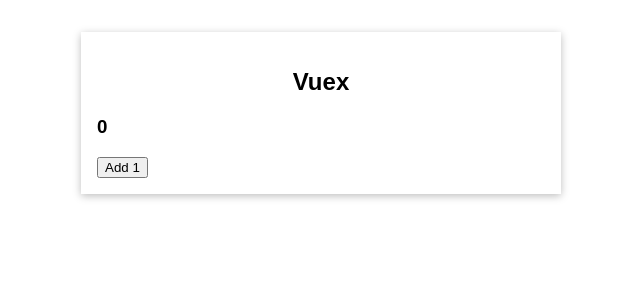
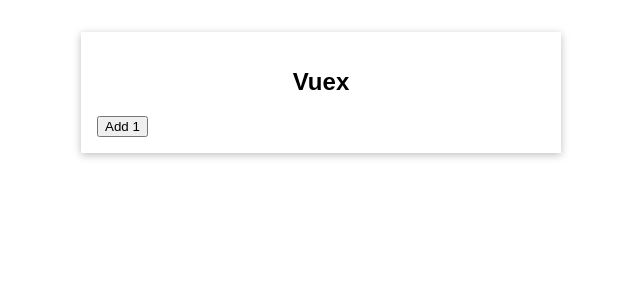
Before and after one commit to james-muriithi/vuex-starter-project, a Vue app: page / in a window 1280 px wide. Shown: the top 300 px of the page, without its empty margins (319-959 px from the left). Built offline with nearby package versions, Linux system fonts and the light colour scheme.

Commit message:
vuex getters

```diff
--- a/src/App.vue
+++ b/src/App.vue
@@ -14,7 +14,7 @@
   },
   computed: {
     counter() {
-      return this.$store.state.counter;
+      return this.$store.getters.finalCounter;
     },
   },
   methods: {
--- a/src/main.js
+++ b/src/main.js
@@ -1,20 +1,25 @@
 import { createApp } from 'vue';
-import { createStore } from "vuex";
+import { createStore } from 'vuex';
 
 import App from './App.vue';
 
 const app = createApp(App);
 const store = createStore({
-    state(){
-        return {
-            counter: 0
-        }
-    },
-    mutations:{
-        increment(state){
-            state.counter++;
-        }
+  state() {
+    return {
+      counter: 0
+    };
+  },
+  mutations: {
+    increment(state) {
+      state.counter++;
     }
+  },
+  getters: {
+    finalCount(state) {
+      return state.counter;
+    }
+  }
 });
 
 app.use(store);
```
